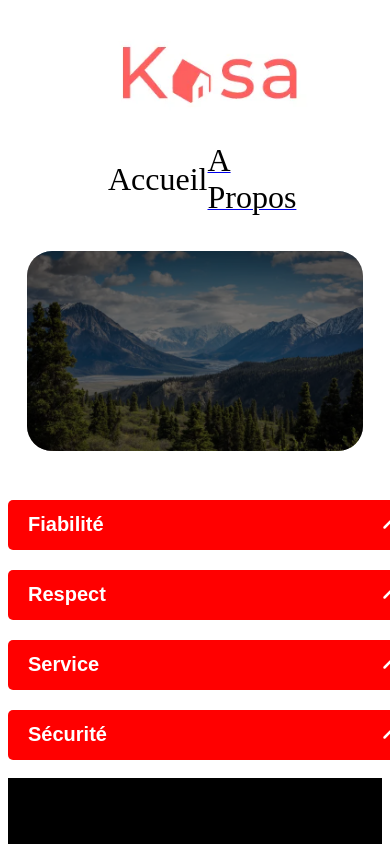
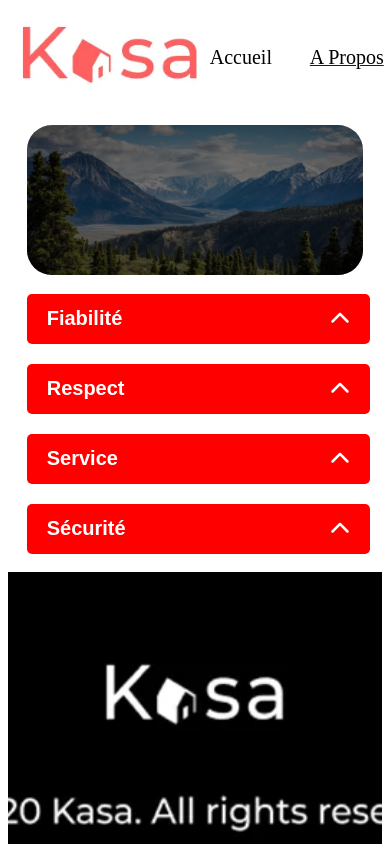
Before and after one commit to SpiderWeb-code/Projet-6_React, a React (Create React App) app: page /information in a window 390 px wide. Shown: the top 844 px of the page. Built offline with nearby package versions, Linux system fonts and the light colour scheme.

Commit message:
Responsive Page A-Propos

```diff
--- a/src/Components/Navigation/navigation.css
+++ b/src/Components/Navigation/navigation.css
@@ -95,6 +95,17 @@
     #header-article p{
         width: 100px;
     }
+    #header{
+        margin: 0;
+        width: 70%;
+    }
+    #header div{
+        width: 60px;
+        font-size: 10px;
+    }
+    #header p{
+        width: 100px;
+    }
 }
 @media (max-width:375px){
     #navigation{
--- a/src/Components/Open label/open-label.css
+++ b/src/Components/Open label/open-label.css
@@ -91,11 +91,32 @@
 
 @media (max-width:425px){
     .active{
-        width: 100%;
+        width: 109%;
         height: 200px;
     }
     .not-active{
-        width: 100%;
+        width: 110%;
         height: 200px;
     }
+    #container-label-info div{
+        height: 100%;
+        width: 90%;
+    }
 }
+@media (max-width:375px){
+    .active{
+        width: 50%;
+        height: 200px;
+    }
+    .not-active{
+        width: 50%;
+        height: 200px;
+    }
+    .ouverture-label{
+        width: 89%;
+    }
+    #container-label-info div{
+        height: 100%;
+        width: 88%;
+    }
+}
--- a/src/Components/SectionImage/section-image.css
+++ b/src/Components/SectionImage/section-image.css
@@ -50,4 +50,10 @@
     #container-section-image img{
         height: 200px;
     }
+    #container-section-info{
+        margin-bottom: 0px;
+    }
+    #container-section-info img{
+        height: 150px;
+    }
 }
```
